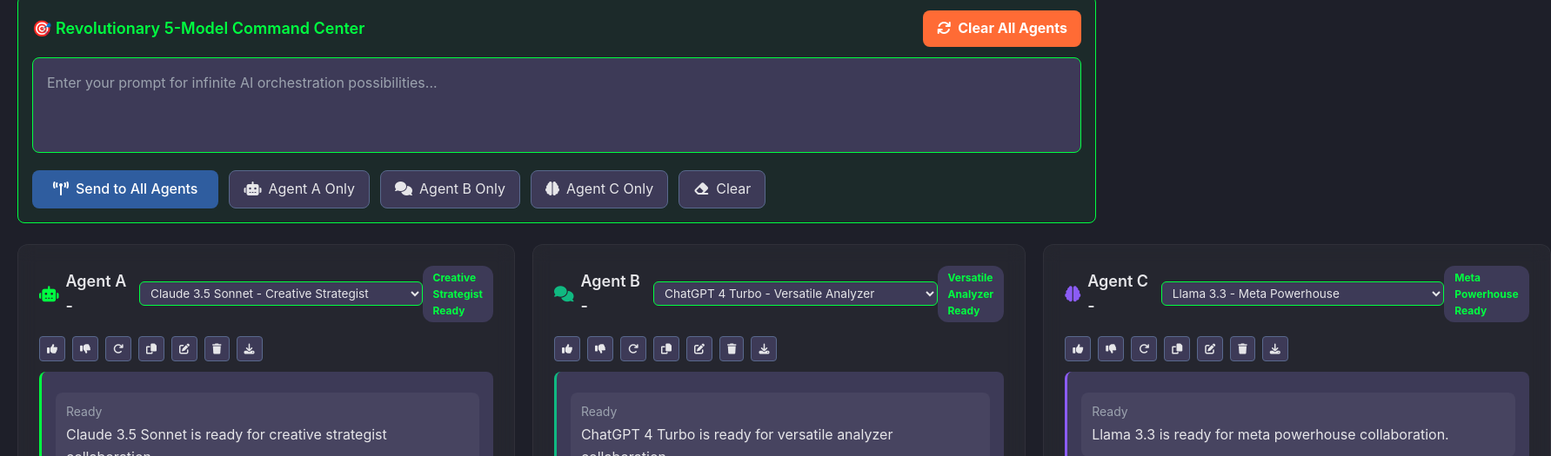
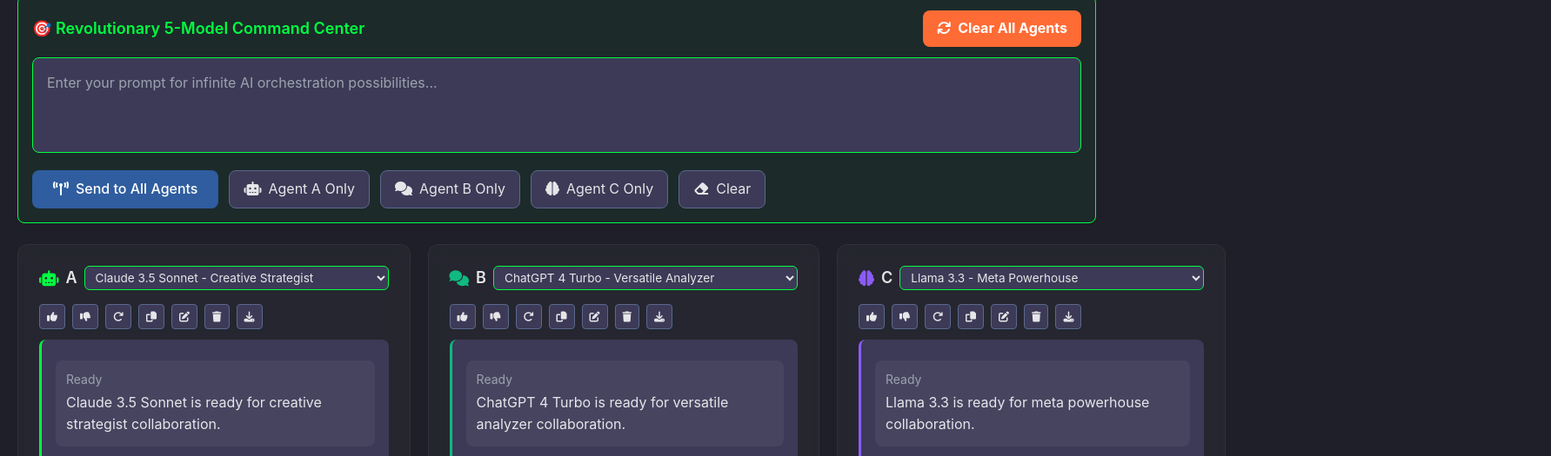
Before and after one commit to Tahiti18/Promptlink-v8.0-netlify-deploy, a website: page index.html in a window 1280 px wide. Shown: the part 147-672 px from the top of the page at 87% size, 1783 px wide, since content can reach past the window. Drawn offline with nearby package versions, Linux system fonts and the light colour scheme.

Commit message:
Update index.html

```diff
--- a/index.html
+++ b/index.html
@@ -343,12 +343,12 @@
 
         <!-- Agent Panels -->
         <div class="grid-container">
-            <!-- Agent A - Dynamic Model Selector -->
+            <!-- A  Dynamic Model Selector -->
             <div class="glass-panel p-6">
                 <div class="flex items-center justify-between mb-4">
                     <h3 class="text-lg font-semibold flex items-center">
                         <i class="fas fa-robot mr-2" id="agentA-icon" style="color: var(--fluorescent-green);"></i>
-                        Agent A -
+                        A
                         <select id="agentA-selector" class="model-selector" onchange="updateAgent('A')">
                             <option value="claude">Claude 3.5 Sonnet - Creative Strategist</option>
                             <option value="chatgpt">ChatGPT 4 Turbo - Versatile Analyzer</option>
@@ -357,7 +357,7 @@
                             <option value="gemini">Gemini 2.0 Flash - Google Speed Demon</option>
                         </select>
                     </h3>
-                    <div class="agent-status" id="agentA-status">Creative Strategist Ready</div>
+                    <div class="hidden" id="agentA-status"></div>
                 </div>
 
                 <!-- Enhanced Toolbar -->
@@ -412,12 +412,12 @@
                 </div>
             </div>
 
-            <!-- Agent B - Dynamic Model Selector -->
+            <!-- B  Dynamic Model Selector -->
             <div class="glass-panel p-6">
                 <div class="flex items-center justify-between mb-4">
                     <h3 class="text-lg font-semibold flex items-center">
                         <i class="fas fa-comments mr-2" id="agentB-icon" style="color: #10B981;"></i>
-                        Agent B -
+                        B
                         <select id="agentB-selector" class="model-selector" onchange="updateAgent('B')">
                             <option value="chatgpt">ChatGPT 4 Turbo - Versatile Analyzer</option>
                             <option value="claude">Claude 3.5 Sonnet - Creative Strategist</option>
@@ -426,7 +426,7 @@
                             <option value="gemini">Gemini 2.0 Flash - Google Speed Demon</option>
                         </select>
                     </h3>
-                    <div class="agent-status" id="agentB-status">Versatile Analyzer Ready</div>
+                    <div class="hidden" id="agentB-status"></div>
                 </div>
 
                 <!-- Enhanced Toolbar -->
@@ -481,12 +481,12 @@
                 </div>
             </div>
 
-            <!-- Agent C - Dynamic Model Selector -->
+            <!-- C  Dynamic Model Selector -->
             <div class="glass-panel p-6">
                 <div class="flex items-center justify-between mb-4">
                     <h3 class="text-lg font-semibold flex items-center">
                         <i class="fas fa-brain mr-2" id="agentC-icon" style="color: var(--llama-purple);"></i>
-                        Agent C -
+                        C
                         <select id="agentC-selector" class="model-selector" onchange="updateAgent('C')">
                             <option value="llama">Llama 3.3 - Meta Powerhouse</option>
                             <option value="claude">Claude 3.5 Sonnet - Creative Strategist</option>
@@ -495,7 +495,7 @@
                             <option value="gemini">Gemini 2.0 Flash - Google Speed Demon</option>
                         </select>
                     </h3>
-                    <div class="agent-status" id="agentC-status">Meta Powerhouse Ready</div>
+                    <div class="hidden" id="agentC-status"></div>
                 </div>
 
                 <!-- Enhanced Toolbar -->
```
